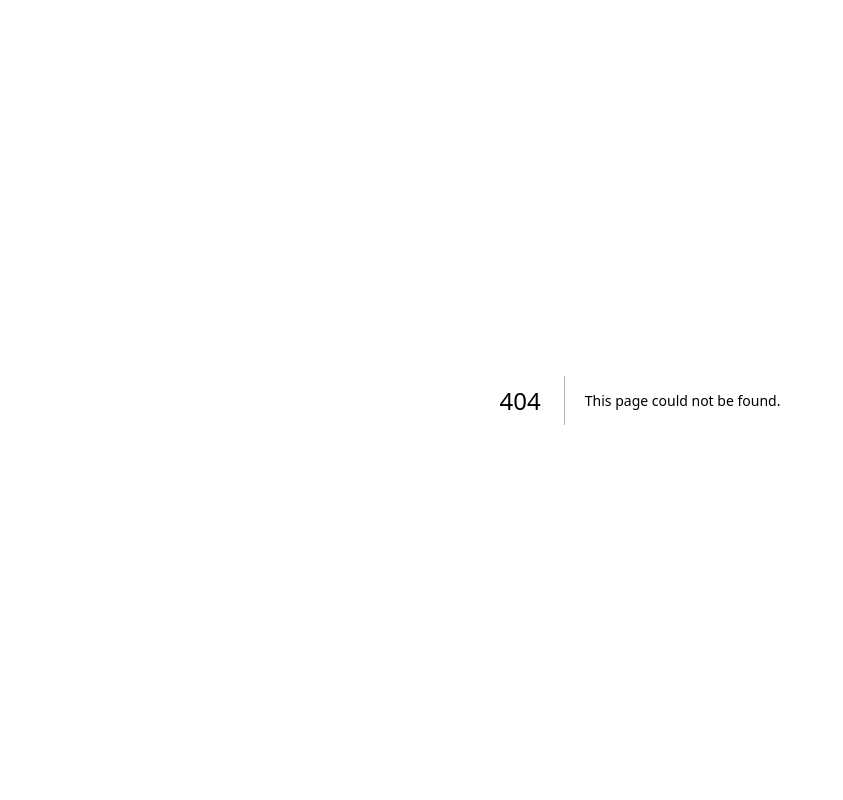
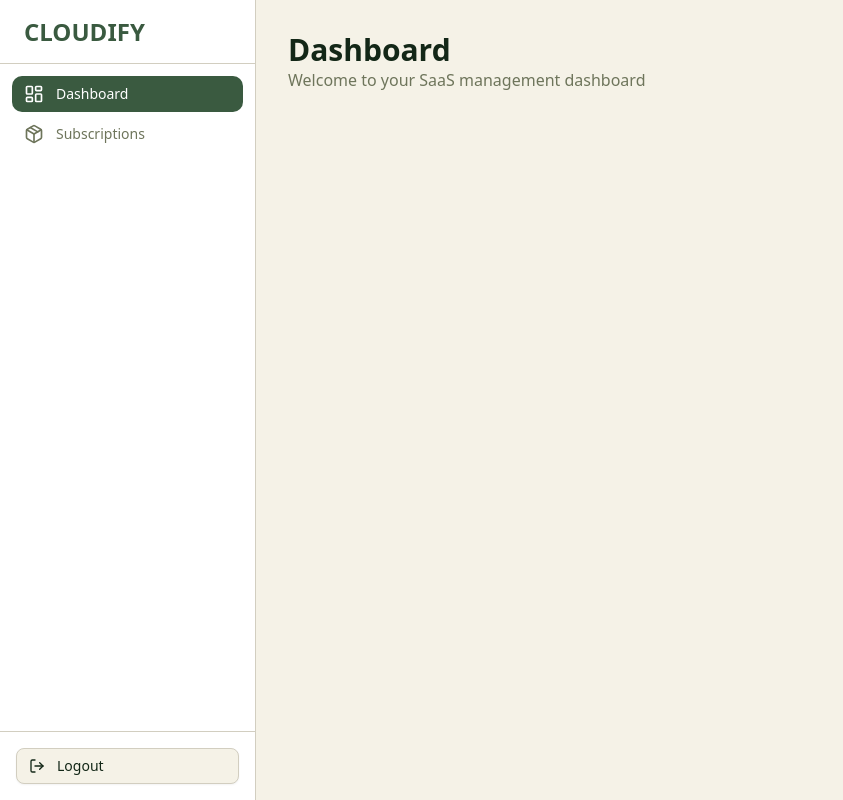
Before and after one commit to ramizkdyy/uplide-cloudify, a Next.js app: page /dashboard in a window 1280 px wide. Before the commit this address had no page. Shown: the whole page, without its empty margins (0-843 px from the left). Built offline with nearby package versions, Linux system fonts and the light colour scheme.

Commit message:
Sidebar implementation and navigation between screens

```diff
--- /dev/null
+++ b/app/(dashboard)/dashboard/page.tsx
@@ -0,0 +1,10 @@
+export default function DashboardPage() {
+  return (
+    <div className="space-y-6">
+      <div>
+        <h1 className="text-3xl font-bold">Dashboard</h1>
+        <p className="text-muted-foreground">Welcome to your SaaS management dashboard</p>
+      </div>
+    </div>
+  );
+}
--- /dev/null
+++ b/app/(dashboard)/layout.tsx
@@ -0,0 +1,16 @@
+import { Sidebar } from "@/components/layout/Sidebar";
+
+export default function DashboardLayout({
+  children,
+}: {
+  children: React.ReactNode;
+}) {
+  return (
+    <div className="flex h-screen">
+      <Sidebar />
+      <main className="flex-1 overflow-y-auto bg-background p-8">
+        {children}
+      </main>
+    </div>
+  );
+}
--- /dev/null
+++ b/app/(dashboard)/subscriptions/page.tsx
@@ -0,0 +1,10 @@
+export default function SubscriptionsPage() {
+  return (
+    <div className="space-y-6">
+      <div>
+        <h1 className="text-3xl font-bold">Subscriptions</h1>
+        <p className="text-muted-foreground">Manage all your SaaS subscriptions</p>
+      </div>
+    </div>
+  );
+}
--- /dev/null
+++ b/components/layout/Sidebar.tsx
@@ -0,0 +1,72 @@
+"use client";
+
+import Link from "next/link";
+import { usePathname, useRouter } from "next/navigation";
+import { LayoutDashboard, Package, LogOut } from "lucide-react";
+import { Button } from "@/components/ui/button";
+import { useAuthStore } from "@/lib/store/useAuthStore";
+
+export function Sidebar() {
+  const pathname = usePathname();
+  const router = useRouter();
+  const logout = useAuthStore((state) => state.logout);
+
+  const handleLogout = () => {
+    logout();
+    router.push("/login");
+  };
+
+  const navItems = [
+    {
+      label: "Dashboard",
+      href: "/dashboard",
+      icon: LayoutDashboard,
+    },
+    {
+      label: "Subscriptions",
+      href: "/subscriptions",
+      icon: Package,
+    },
+  ];
+
+  return (
+    <div className="flex h-screen w-64 flex-col border-r bg-card">
+      <div className="flex h-16 items-center border-b px-6">
+        <h1 className="text-2xl font-bold text-hunter-green">CLOUDIFY</h1>
+      </div>
+
+      <nav className="flex-1 space-y-1 p-3">
+        {navItems.map((item) => {
+          const Icon = item.icon;
+          const isActive = pathname === item.href;
+
+          return (
+            <Link key={item.href} href={item.href} className="block">
+              <div
+                className={`flex items-center gap-3 rounded-lg px-3 py-2 text-sm font-medium transition-colors ${
+                  isActive
+                    ? "bg-hunter-green text-white"
+                    : "text-muted-foreground hover:bg-accent hover:text-accent-foreground"
+                }`}
+              >
+                <Icon className="h-5 w-5" />
+                {item.label}
+              </div>
+            </Link>
+          );
+        })}
+      </nav>
+
+      <div className="border-t p-4">
+        <Button
+          variant="outline"
+          className="w-full justify-start gap-3"
+          onClick={handleLogout}
+        >
+          <LogOut className="h-5 w-5" />
+          Logout
+        </Button>
+      </div>
+    </div>
+  );
+}
```
